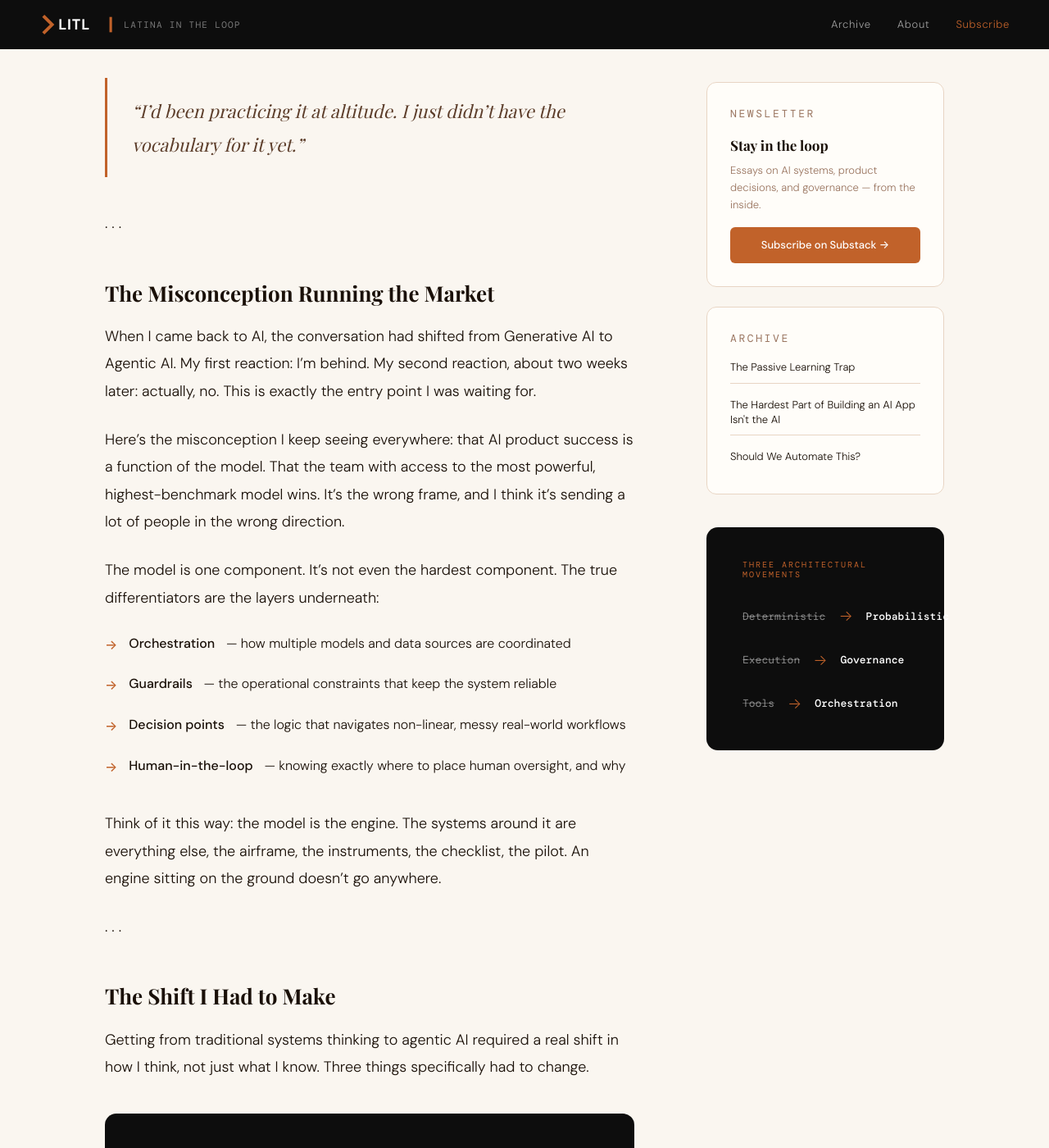
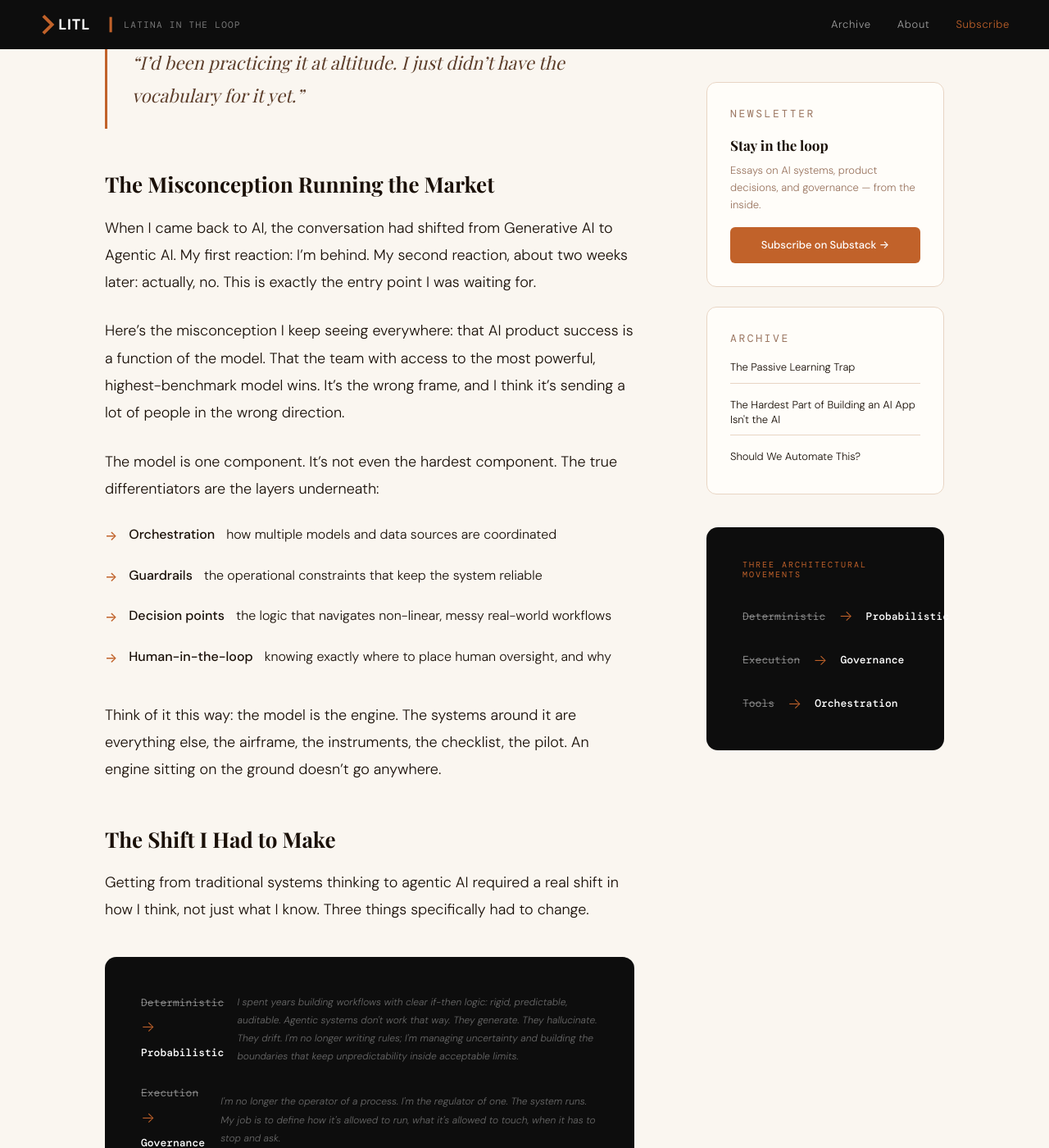
Before and after one commit to Latina-In-The-Loop/litl-blog, a Jekyll site: the page built from _posts/2026-03-27-passive-learning-trap.md, in a window 1280 px wide and 1400 px high, scrolled down 1608 px. Shown: the whole window at 82% size. Built offline with Jekyll 4.4.1, drawn with Linux system fonts in a browser that asks for light colours; some web fonts are replaced.

```diff
--- a/_posts/2026-03-27-passive-learning-trap.md
+++ b/_posts/2026-03-27-passive-learning-trap.md
@@ -12,8 +12,6 @@ You're reading. Watching. Taking courses. Chatting with LLMs. Collecting certifi
 
 I spent most of 2023 and 2024 in that loop. I understood the concepts. I could hold a conversation about agentic workflows, orchestration layers, and human-in-the-loop design. But I hadn't built anything that worked in the real world. That gap, between understanding AI and building systems that actually function, is the gap nobody talks about. Everyone is teaching you what AI is. Almost nobody is teaching you how to architect around it.
 
-. . .
-
 ## The Side Quest That Wasn't
 
 At some point I did something that felt completely unrelated. I stepped away from AI entirely and earned my Remote Pilot License. On the surface: a break. A hobby. A side quest.
@@ -24,8 +22,6 @@ A pilot doesn't manually control every variable. They don't flap the wings or ca
 
 > "I'd been practicing it at altitude. I just didn't have the vocabulary for it yet."
 
-. . .
-
 ## The Misconception Running the Market
 
 When I came back to AI, the conversation had shifted from Generative AI to Agentic AI. My first reaction: I'm behind. My second reaction, about two weeks later: actually, no. This is exactly the entry point I was waiting for.
@@ -34,14 +30,12 @@ Here's the misconception I keep seeing everywhere: that AI product success is a
 
 The model is one component. It's not even the hardest component. The true differentiators are the layers underneath:
 
-- **Orchestration** — how multiple models and data sources are coordinated
-- **Guardrails** — the operational constraints that keep the system reliable
-- **Decision points** — the logic that navigates non-linear, messy real-world workflows
-- **Human-in-the-loop** — knowing exactly where to place human oversight, and why
+- **Orchestration** how multiple models and data sources are coordinated
+- **Guardrails** the operational constraints that keep the system reliable
+- **Decision points** the logic that navigates non-linear, messy real-world workflows
+- **Human-in-the-loop** knowing exactly where to place human oversight, and why
 
 Think of it this way: the model is the engine. The systems around it are everything else, the airframe, the instruments, the checklist, the pilot. An engine sitting on the ground doesn't go anywhere.
-
-. . .
 
 ## The Shift I Had to Make
 
@@ -76,8 +70,6 @@ Getting from traditional systems thinking to agentic AI required a real shift in
 
 People with backgrounds in workflow automation and systems thinking are unusually well-positioned to make this shift. The foundation is already there. The new skills are real, but they're not starting from zero.
 
-. . .
-
 ## What Building Actually Looks Like
 
 My own understanding crystallized through the Agentic AI Product Management program by Mahesh Yadav. This wasn't another course to absorb. It was a forcing function to build.
@@ -86,8 +78,6 @@ In practice, that meant writing PRDs not as feature lists, but as formal definit
 
 > "True clarity doesn't come from more reading. It comes from designing a system and watching it fail."
 
-. . .
-
 ## The Expertise You Already Have
 
 If you've been in operations, workflow automation, legal tech, or any domain where you managed complex processes with real stakes, you are not behind. You have something most AI-native builders don't: an intuition for what breaks in the real world.
@@ -95,8 +85,6 @@ If you've been in operations, workflow automation, legal tech, or any domain whe
 The failure is rarely in the logic. It's in the edge cases. The ambiguous inputs. The humans who don't respond the way the system expected. The third-party API that returns a 200 but sends you garbage. Agentic AI doesn't eliminate those problems. It inherits them. The people who will build the most resilient agentic systems aren't the ones who can write the best prompts. They're the ones who've seen enough systems break to know where to put the guardrails before anything goes wrong.
 
 That's the hidden value of a background in deterministic systems. You already know what it looks like when something silently fails.
-
-. . .
 
 ## Where I Am Now
 
```
